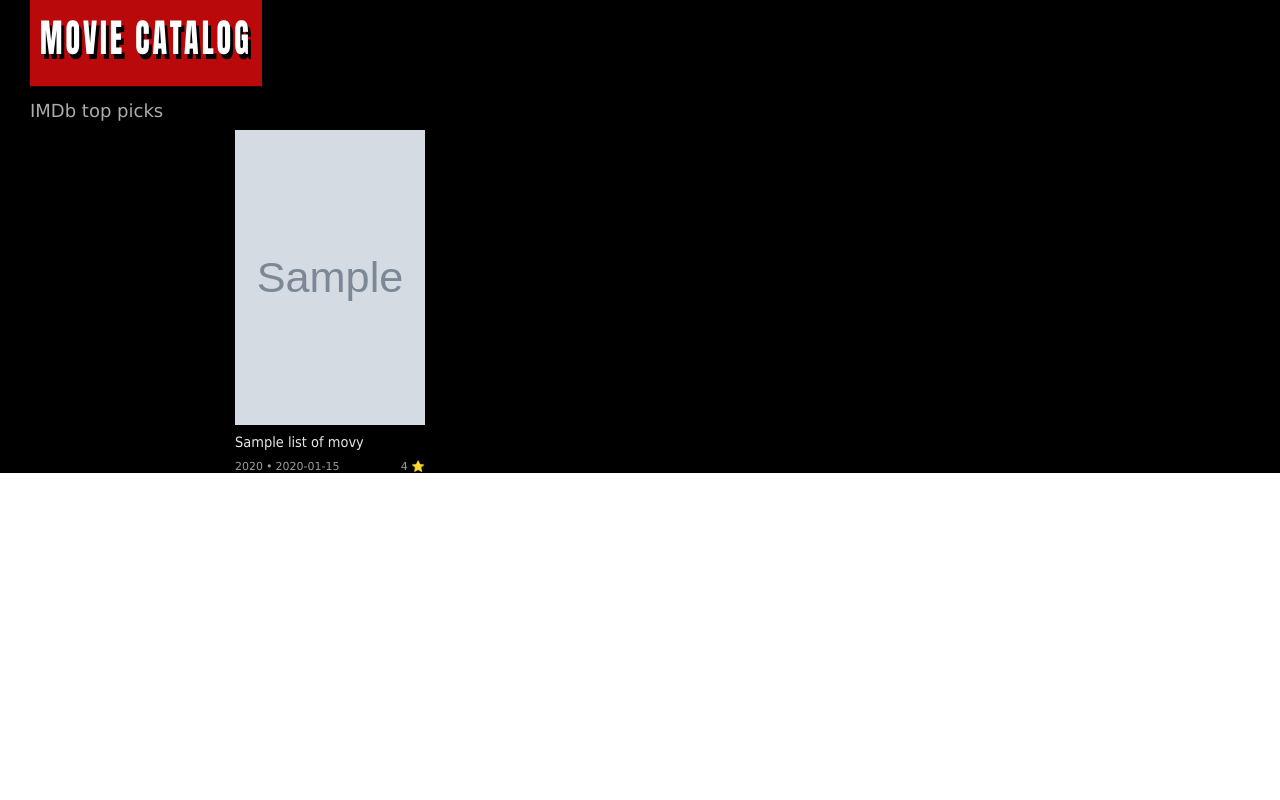
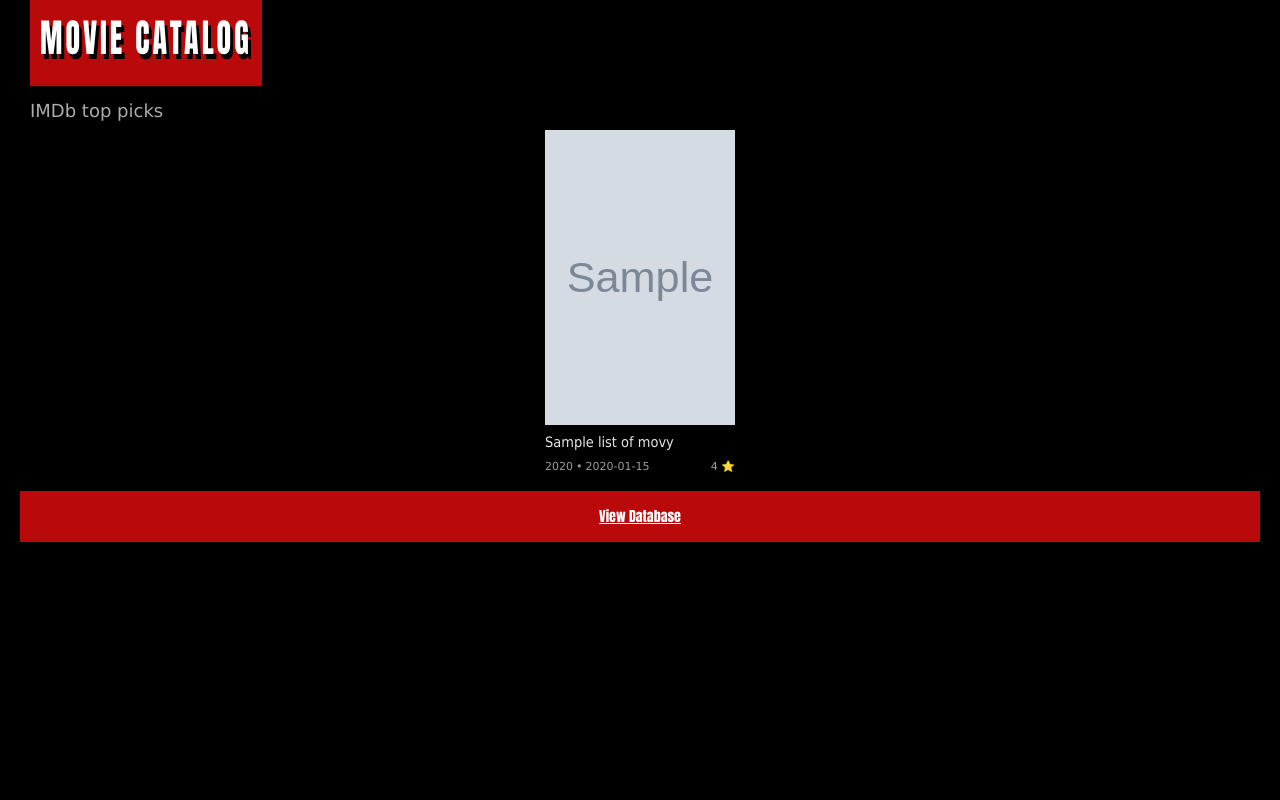
Before and after one commit to rehmatr/CST9440-Project, a Django app: template website/templates/index.html in a window 1280 px wide. Run offline with Django 3.2, Linux system fonts and the light colour scheme; the template is opened without the code that fills it: most values are stand-ins (such as "Sample title", 1, 10 or a date in 2020); grey boxes marked "Sample" are stand-in pictures.

Commit message:
Added 'View database' functionality

```diff
--- /dev/null
+++ b/website/templates/database.html
@@ -0,0 +1,4 @@
+{% for i in listOfMovies %}
+{{i}}
+<br><br>
+{% endfor %}
--- a/website/templates/index.html
+++ b/website/templates/index.html
@@ -26,14 +26,17 @@
             </a>
         </div>
     {% endfor %}
-    <div>
+    </div>
+<br>
+<div id="database-button">
+    <a target="_blank" href="view_database">View Database</a>
 </div>
-
 
 
 
 <style>
     body{
+        background-color: black;
         margin: 0px;
     }
     #fixed{
@@ -117,4 +120,15 @@
     .separator{
         padding: 0px 3px 0px 3px;
     }
+    #database-button {
+        font-family: 'Impact', 'Charcoal', 'sans-serif';
+        font-size: 14px;
+        background-color: #B9090B;
+        padding: 15px 10px 15px 10px;
+        margin: auto;
+        text-align: center;
+    }
+    #database-button > a{
+        color: white;
+    }
 </style>
--- a/website/view/Controller.py
+++ b/website/view/Controller.py
@@ -27,3 +27,7 @@
 def navigate_to_movie(request):
     response = render(request, 'movie.html')
     return response
+def view_database(request):
+    context = {"listOfMovies":listOfMovies}
+    response = render(request, 'database.html', context)
+    return response
--- a/website/view/urls.py
+++ b/website/view/urls.py
@@ -4,4 +4,5 @@
 urlpatterns = [
     path('', controller.View, name = 'home-page'),
     path('navigate_to_movie', controller.navigate_to_movie, name = 'navigate_to_movie'),
+    path('view_database', controller.view_database, name = 'view_database'),
 ]
```
